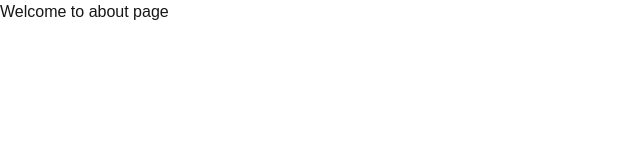
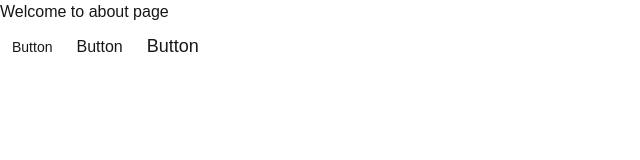
Before and after one commit to edwincodee/alx-project-0x02-setup, a Next.js app in the folder alx-project-0x02/: page /about in a window 1280 px wide. Shown: the top 160 px of the page, without its empty margins (0-640 px from the left). Built offline with nearby package versions, Linux system fonts and the light colour scheme.

Commit message:
created and used a button component

```diff
--- /dev/null
+++ b/alx-project-0x02/components/common/Button.tsx
@@ -0,0 +1,11 @@
+import { type ButtonProps } from "@/interfaces";
+
+const Button: React.FC<ButtonProps> = ({ shape, size }) => {
+  return (
+    <button className={` px-3 py-2 bg-amber-300${shape} ${size}`}>
+      Button
+    </button>
+  );
+};
+
+export default Button;
--- a/alx-project-0x02/interfaces/index.ts
+++ b/alx-project-0x02/interfaces/index.ts
@@ -7,3 +7,8 @@ export interface PostProps {
   onSubmit: (post: CardProps) => void;
   onClose: () => void;
 }
+
+export interface ButtonProps {
+  size: string;
+  shape: string;
+}
--- a/alx-project-0x02/pages/about.tsx
+++ b/alx-project-0x02/pages/about.tsx
@@ -1,7 +1,12 @@
+import Button from "@/components/common/Button";
+
 const About: React.FC = () => {
   return (
     <div>
       <h1>Welcome to about page</h1>
+      <Button shape="rounded-sm" size="text-sm" />
+      <Button shape="rounded-md" size="text-base" />
+      <Button shape="rounded-full" size="text-lg" />
     </div>
   );
 };
```
